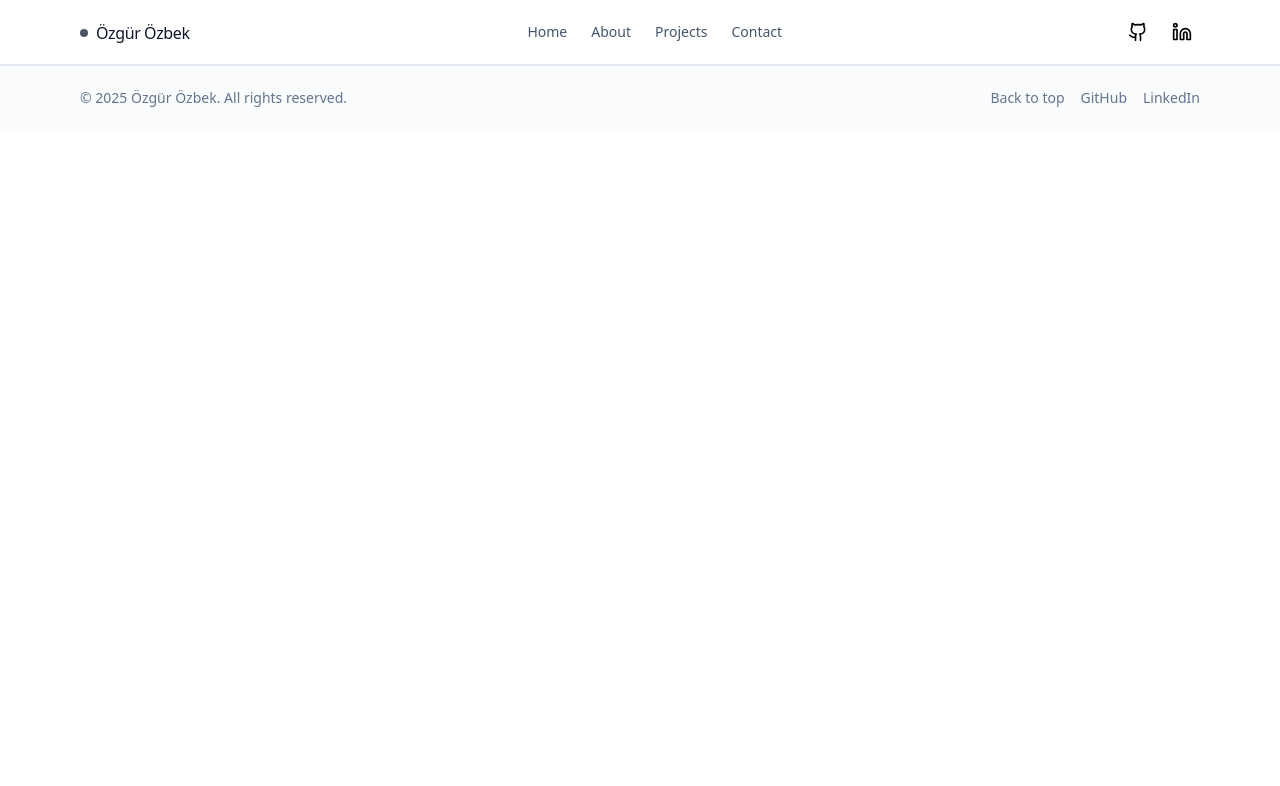
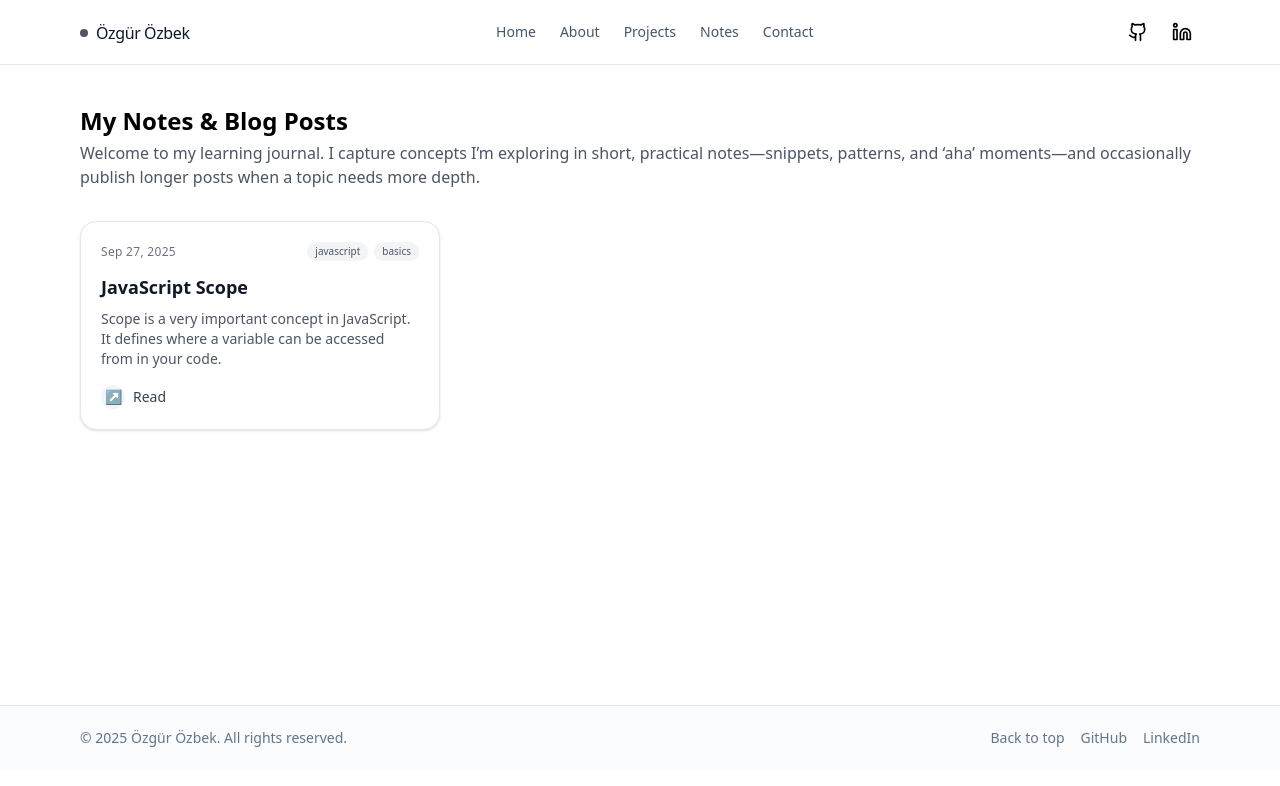
Before and after one commit to ozgurozbekuk/newportfoliopage, a React (Vite) app: page /notes in a window 1280 px wide. Shown: the top 786 px of the page. Built offline with nearby package versions, Linux system fonts and the light colour scheme.

Commit message:
add notes page

```diff
--- a/src/App.jsx
+++ b/src/App.jsx
@@ -5,6 +5,8 @@ import About from "./pages/about/About";
 import Projects from "./pages/projects/Projects";
 import Contact from "./pages/contact/Contact";
 import Footer from "./components/footer/Footer";
+import NotesList from "./pages/notes/NotesList";
+import NotePage from "./pages/notes/NotePage";
 
 const ME = {
   name: "Özgür Özbek",
@@ -30,6 +32,8 @@ function App() {
           <Route path="/about" element={<About ME={ME} />} />
           <Route path="/contact" element={<Contact ME={ME} />} />
           <Route path="/projects" element={<Projects ME={ME} />} />
+          <Route path="/notes" element={<NotesList />} />
+          <Route path="/notes/:slug" element={<NotePage />} />
         </Routes>
         <Footer ME={ME} />
       </Router>
--- a/src/components/chatai/ChatHero.jsx
+++ b/src/components/chatai/ChatHero.jsx
@@ -98,14 +98,14 @@ export default function ChatBox() {
           </div>
 
           {/* Input row: stack on mobile, row on ≥sm */}
-          <div className="mx-auto flex w-full max-w-3xl flex-col gap-2 sm:flex-row">
+          <div className="mx-auto mt-4 flex w-full max-w-3xl flex-col gap-2 sm:flex-row">
             <input
               value={input}
               onChange={(e) => setInput(e.target.value)}
               onKeyDown={onKeyDown}
               placeholder="Ask about my skills, projects, contact…"
               aria-label="Ask the portfolio AI"
-              className="w-full flex-1 rounded-xl border border-gray-600 bg-white px-4 py-3 outline-none focus:border-slate-300 dark:focus:border-slate-600"
+              className="w-full flex-1 rounded-xl border border-gray-600 bg-white  px-4 py-3 outline-none focus:border-slate-300 dark:focus:border-slate-600"
             />
             <button
               onClick={() => sendMessage()}
--- a/src/components/header/Header.jsx
+++ b/src/components/header/Header.jsx
@@ -20,16 +20,29 @@ const Header = ({ ME }) => {
         <nav className="hidden md:flex items-center gap-6 text-sm text-slate-600">
           <ul className="flex items-center gap-6">
             <li>
-              <Link to="/" className="hover:text-slate-900">Home</Link>
+              <Link to="/" className="hover:text-slate-900">
+                Home
+              </Link>
             </li>
             <li>
-              <Link to="/about" className="hover:text-slate-900">About</Link>
+              <Link to="/about" className="hover:text-slate-900">
+                About
+              </Link>
             </li>
             <li>
-              <Link to="/projects" className="hover:text-slate-900">Projects</Link>
+              <Link to="/projects" className="hover:text-slate-900">
+                Projects
+              </Link>
             </li>
             <li>
-              <Link to="/contact" className="hover:text-slate-900">Contact</Link>
+              <Link to="/notes" className="hover:text-slate-900">
+                Notes
+              </Link>
+            </li>
+            <li>
+              <Link to="/contact" className="hover:text-slate-900">
+                Contact
+              </Link>
             </li>
           </ul>
         </nav>
@@ -71,16 +84,24 @@ const Header = ({ ME }) => {
         <div className="md:hidden border-t border-slate-200 bg-white px-4 py-3">
           <ul className="flex flex-col gap-3 text-sm text-slate-600">
             <li>
-              <Link to="/" onClick={() => setOpen(false)}>Home</Link>
+              <Link to="/" onClick={() => setOpen(false)}>
+                Home
+              </Link>
             </li>
             <li>
-              <Link to="/about" onClick={() => setOpen(false)}>About</Link>
+              <Link to="/about" onClick={() => setOpen(false)}>
+                About
+              </Link>
             </li>
             <li>
-              <Link to="/projects" onClick={() => setOpen(false)}>Projects</Link>
+              <Link to="/projects" onClick={() => setOpen(false)}>
+                Projects
+              </Link>
             </li>
             <li>
-              <Link to="/contact" onClick={() => setOpen(false)}>Contact</Link>
+              <Link to="/contact" onClick={() => setOpen(false)}>
+                Contact
+              </Link>
             </li>
           </ul>
         </div>
--- /dev/null
+++ b/src/data/posts.js
@@ -0,0 +1,48 @@
+export const posts = [
+  {
+    slug: "jsscope",
+    title: "JavaScript Scope",
+    date: "2025-09-27",
+    tags: ["javascript", "basics"],
+    excerpt:
+      "Scope is a very important concept in JavaScript. It defines where a variable can be accessed from in your code.",
+    content: `JavaScript Scope
+Scope is a very important concept in JavaScript. It defines where a variable can be accessed from in your code. There are three main types of scope in JavaScript:
+
+Global Scope
+Function Scope
+Block Scope (introduced with let and const)
+(Note: In ES6 modules, we also have Module Scope, which is limited to the module file.)
+
+Variable Declarations and Scope
+Variables declared with var have function scope.
+Variables declared with let and const have block scope.
+This means:
+
+var is accessible throughout the function it is declared in (not globally, unless declared outside any function).
+let and const are only accessible within the nearest enclosing block { ... }.
+Avoid Using var
+Because var does not have block scope, it can lead to unexpected behavior. Therefore, it is recommended to use let or const instead.
+
+Scope Example:
+let name = 'Ozgur';
+
+function scope() {
+	const surname = 'Ozbek';
+	var age = 35;
+	console.log(name + ' ' + surname + ' ' + age);
+}
+
+scope(); // Output: Ozgur Ozbek 35
+
+console.log(name);         // Output: Ozgur
+console.log(surname);      // Error: surname is not defined
+console.log(age);          // Error: age is not defined
+✅ Summary
+Use let and const — they respect block scope and help avoid unexpected behavior.
+var is function-scoped, not block-scoped.
+Variables declared inside a function are not accessible outside, even when using var.
+Always understand how scope affects the accessibility and lifetime of your variables.
+`,
+  },
+];
--- /dev/null
+++ b/src/pages/notes/NoteCard.jsx
@@ -0,0 +1,49 @@
+
+import { Link } from "react-router-dom";
+
+function formatDate(iso) {
+  try {
+    return new Date(iso).toLocaleDateString(undefined, {
+      year: "numeric",
+      month: "short",
+      day: "2-digit",
+    });
+  } catch { return iso; }
+}
+
+export default function NoteCard({ post }) {
+
+
+  return (
+    <Link
+      to={`/notes/${post.slug}`}
+      className="group block rounded-2xl border border-gray-200 bg-white p-5 shadow-sm hover:shadow-md transition-shadow"
+    >
+      <div className="mb-3 flex items-center justify-between">
+        <span className="text-xs font-medium tracking-wide text-gray-500">
+          {formatDate(post.date)}
+        </span>
+        <div className="flex gap-1.5">
+          {post.tags?.slice(0, 2).map((t) => (
+            <span key={t} className="text-[10px] px-2 py-0.5 rounded-full bg-gray-100 text-gray-600">
+              {t}
+            </span>
+          ))}
+        </div>
+      </div>
+
+      <h3 className="text-lg font-semibold text-gray-900 group-hover:underline underline-offset-4">
+        {post.title}
+      </h3>
+
+      <p className="mt-2 text-sm text-gray-600 line-clamp-3">{post.excerpt}</p>
+
+      <div className="mt-4 flex items-center gap-2 text-sm font-medium text-gray-700">
+        <span className="inline-flex size-6 items-center justify-center rounded-full bg-gray-100">
+          ↗
+        </span>
+        <span>Read</span>
+      </div>
+    </Link>
+  );
+}
--- /dev/null
+++ b/src/pages/notes/NotePage.jsx
@@ -0,0 +1,39 @@
+import { useParams, Link } from "react-router-dom";
+import { posts } from "../../data/posts.js";
+
+function Paragraphs({ text }) {
+  return text
+    .split(/\n{2,}/)
+    .map((para, i) => (
+      <p key={i} className="my-3 whitespace-pre-line">
+        {para}
+      </p>
+    ));
+}
+
+
+
+export default function NotePage() {
+  const { slug } = useParams();
+  const post = posts.find((p) => p.slug === slug);
+
+  if (!post) {
+    return (
+      <div className="mx-auto max-w-3xl px-4 py-10">
+        <Link to="/notes" className="text-sm text-gray-600 hover:underline">← Back</Link>
+        <h1 className="mt-4 text-xl font-semibold">Coming Soon</h1>
+      </div>
+    );
+  }
+
+  return (
+    <article className="mx-auto max-w-3xl px-4 py-10 prose prose-neutral">
+      <Link to="/notes" className="no-underline text-sm text-gray-600 hover:underline">← Back</Link>
+      <h1 className="mb-2 font-bold text-2xl">{post.title}</h1>
+      <p className="mt-0 text-sm text-gray-500">
+        {new Date(post.date).toLocaleDateString()}
+      </p>
+      <Paragraphs text={post.content} />
+    </article>
+  );
+}
--- /dev/null
+++ b/src/pages/notes/NotesList.jsx
@@ -0,0 +1,26 @@
+import { posts } from "../../data/posts";
+import NoteCard from "./NoteCard";
+
+
+
+
+export default function NotesList() {
+
+
+  return (
+    <section className="h-[80vh] mx-auto max-w-6xl px-4 py-10">
+      <header className="mb-8">
+        <h1 className="text-2xl font-bold">My Notes & Blog Posts</h1>
+        <p className="mt-1 text-gray-600">
+          Welcome to my learning journal. I capture concepts I’m exploring in short, practical notes—snippets, patterns, and ‘aha’ moments—and occasionally publish longer posts when a topic needs more depth.
+        </p>
+      </header>
+      {posts.length === 0 && <div><p className="text-center text-5xl font-bold my-10">Coming Soon!</p></div>}
+      <div className="grid grid-cols-1 sm:grid-cols-2 lg:grid-cols-3 gap-5">
+        {posts?.map((p) => (
+          <NoteCard key={p.slug} post={p} />
+        ))}
+      </div>
+    </section>
+  );
+}
```
